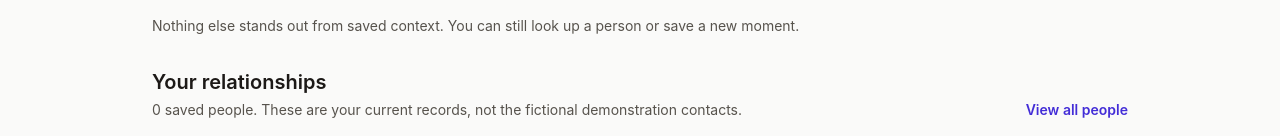
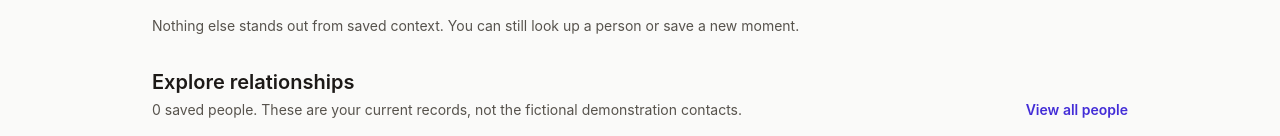
Before and after one commit to jjhonson/relationship-assistant, a Next.js app: page / in a window 1280 px wide. Shown: the part 813-949 px from the top of the page. Built offline with nearby package versions, Linux system fonts and the light colour scheme.

Commit message:
copy: label Home people section Explore relationships

```diff
--- a/src/app/page.tsx
+++ b/src/app/page.tsx
@@ -112,7 +112,7 @@ export default async function HomePage() {
       <section aria-labelledby="people-heading">
         <div className="flex flex-wrap items-end justify-between gap-3">
           <div>
-            <h2 id="people-heading" className="text-xl font-semibold">Your relationships</h2>
+            <h2 id="people-heading" className="text-xl font-semibold">Explore relationships</h2>
             <p className="mt-1 text-sm text-stone-600">
               {relationships.length} saved {relationships.length === 1 ? "person" : "people"}.
               These are your current records, not the fictional demonstration contacts.
```
